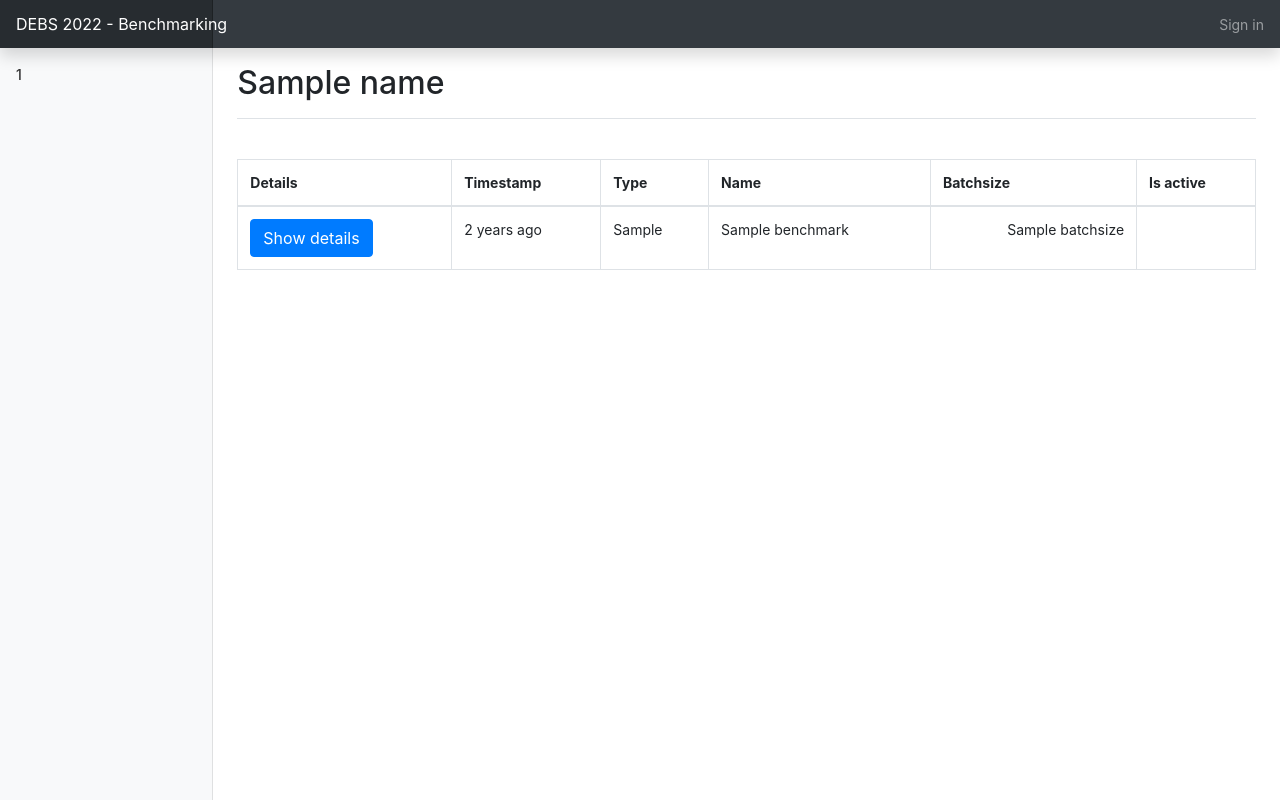
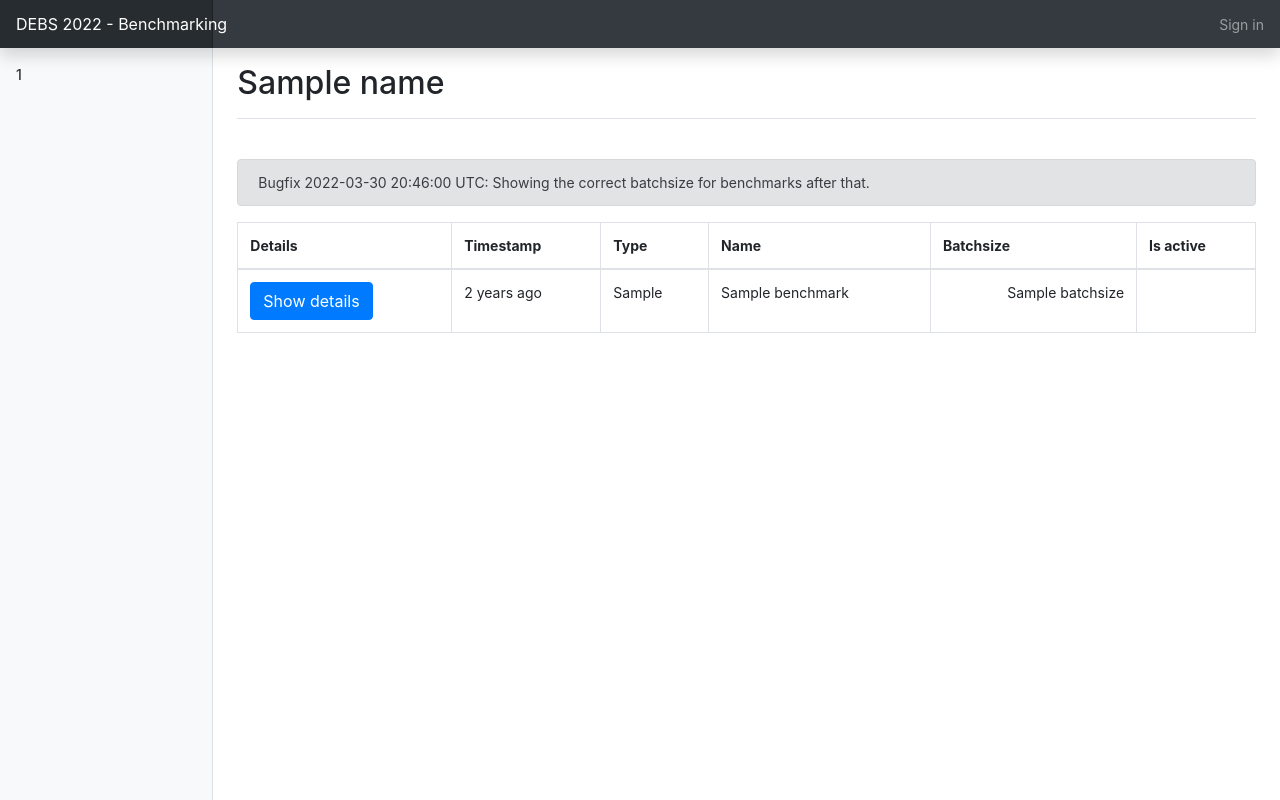
Before and after one commit to jawadtahir/bandency, a Python web app: template web/frontend/templates/benchmarks.html in a window 1280 px wide. Run offline with Jinja, Linux system fonts and the light colour scheme; the template is opened without the code that fills it: most values are stand-ins (such as "Sample title", 1, 10 or a date in 2020); some libraries are stand-ins or nearby versions.

Commit message:
add message

```diff
--- a/web/frontend/templates/benchmarks.html
+++ b/web/frontend/templates/benchmarks.html
@@ -1,6 +1,9 @@
 {% extends "layout.html" %}
 
 {% block content %}
+    <div class="alert alert-secondary">
+        Bugfix 2022-03-30 20:46:00 UTC: Showing the correct batchsize for benchmarks after that.
+    </div>
     <div class="d-flex justify-content-between flex-wrap flex-md-nowrap align-items-center pb-2 mb-3 table-responsive">
         <table class="table table-bordered table-hover">
             <thead>
```
